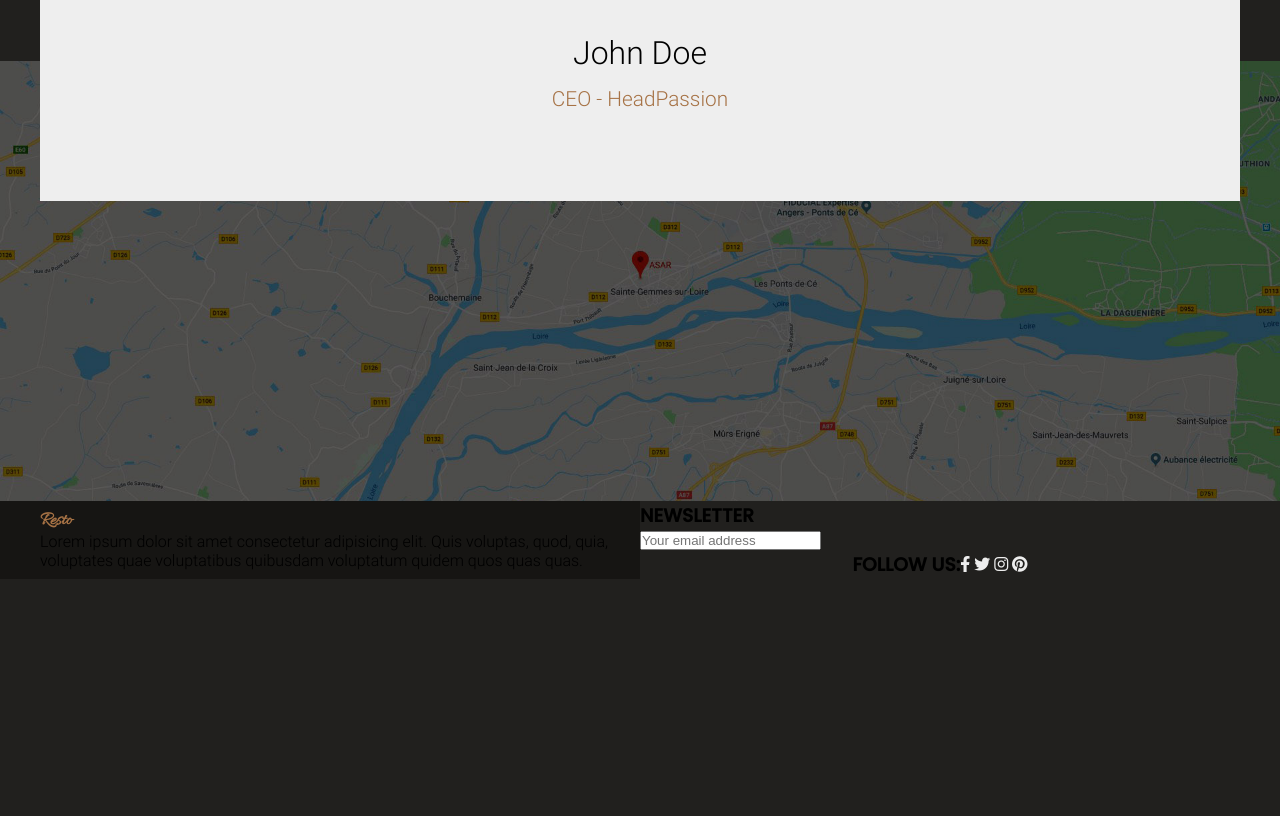
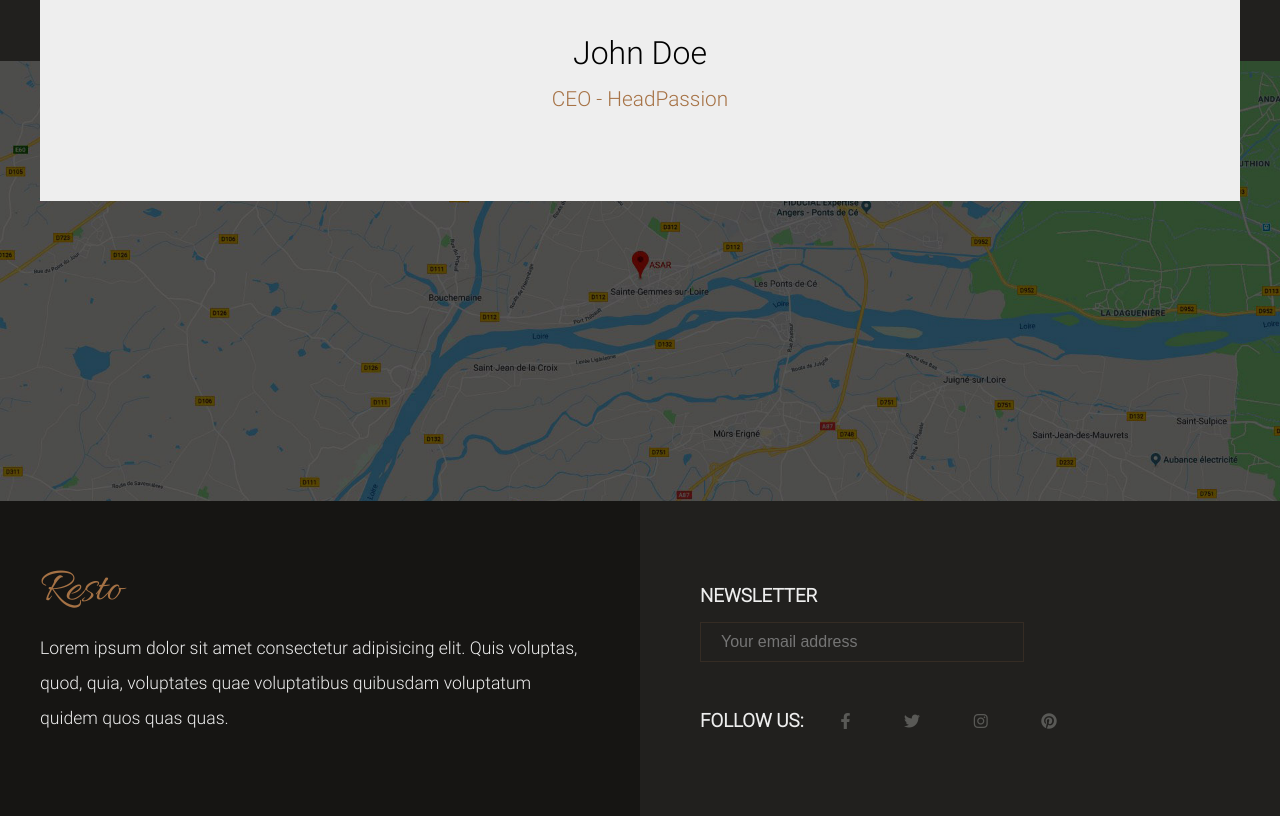
Before and after one commit to GioGio-Armani/le-resto.github.io, a plain HTML site: page index.html in a window 1280 px wide. Shown: the part 4505-5321 px from the top of the page. Before the commit the page ends 5084 px from the top, so only its background shows below. Drawn offline with Linux system fonts and the light colour scheme.

Commit message:
le resto v1.0

```diff
--- a/assets/styles/_settings.scss
+++ b/assets/styles/_settings.scss
@@ -71,6 +71,15 @@ a {
   justify-content: center;
   align-items: center;
 }
+
+.flex2 {
+  display: flex;
+  justify-content: center;
+}
+.flex3 {
+  display: flex;
+  align-items: center;
+}
 @keyframes animlink {
   50% {
     transform: scaleX(0.2);
--- a/assets/styles/layouts/_footer.scss
+++ b/assets/styles/layouts/_footer.scss
@@ -8,9 +8,93 @@ footer {
 
   .left-footer {
     width: 50%;
+    padding: 60px 60px 60px 0;
+
+    h3 {
+      font-size: 3rem;
+      margin-bottom: 10px;
+      font-weight: 300;
+    }
+
+    p {
+      font-size: 1.1rem;
+      margin-bottom: 20px;
+      font-weight: 300;
+      line-height: 2;
+      color: $color1;
+    }
   }
 
   .right-footer {
     width: 50%;
+    padding: 60px 0 60px 60px;
+    display: flex;
+    flex-direction: column;
+    justify-content: space-around;
+
+    .newsletter h3 {
+      color: $color1;
+      margin-bottom: 15px;
+      font-weight: 900;
+      font-family: $font1;
+    }
+
+    .newsletter input {
+      width: 60%;
+      padding: 10px 20px;
+      border: 1px solid #352c24;
+      background: transparent;
+      color: $color1;
+      font-size: 1rem;
+      font-weight: 300;
+      outline: none;
+    }
+
+    .social h3 {
+      color: $color1;
+      margin-right: 10px;
+      font-family: $font1;
+      font-weight: 900;
+    }
+
+    .flex-social {
+      display: flex;
+      align-items: center;
+      justify-content: space-around;
+      width: 50%;
+
+      a {
+        color: $grey2;
+        transition: color 0.3s ease-in-out, transform 0.3s ease-in-out;
+
+        &:hover {
+          color: $color1;
+          transform: scale(1.1);
+        }
+      }
+    }
   }
 }
+
+@media screen and (max-width: 768px) {
+  footer {
+    background-position: right;
+  }
+  .flex2 {
+    flex-direction: column;
+
+    .left-footer {
+      display: none;
+    }
+
+    .right-footer {
+      width: 100%;
+      padding: 60px;
+
+      input {
+        margin-bottom: 60px;
+        min-width: 200px;
+      }
+    }
+  }
+}
--- a/index.html
+++ b/index.html
@@ -339,7 +339,7 @@
     </main>
     <footer>
       <div class="footer">
-        <div class="flex">
+        <div class="flex2">
           <div class="left-footer">
             <h3 class="font2">Resto</h3>
             <p>
@@ -354,7 +354,7 @@
               <input type="email" placeholder="Your email address" />
             </div>
             <div class="social">
-              <div class="flex">
+              <div class="flex3">
                 <h3>Follow us:</h3>
                 <div class="flex-social">
                   <a href="#"><i class="fa-brands fa-facebook-f"></i></a>
```
Also changed, not shown: assets/styles/index.css, 1 other file.
